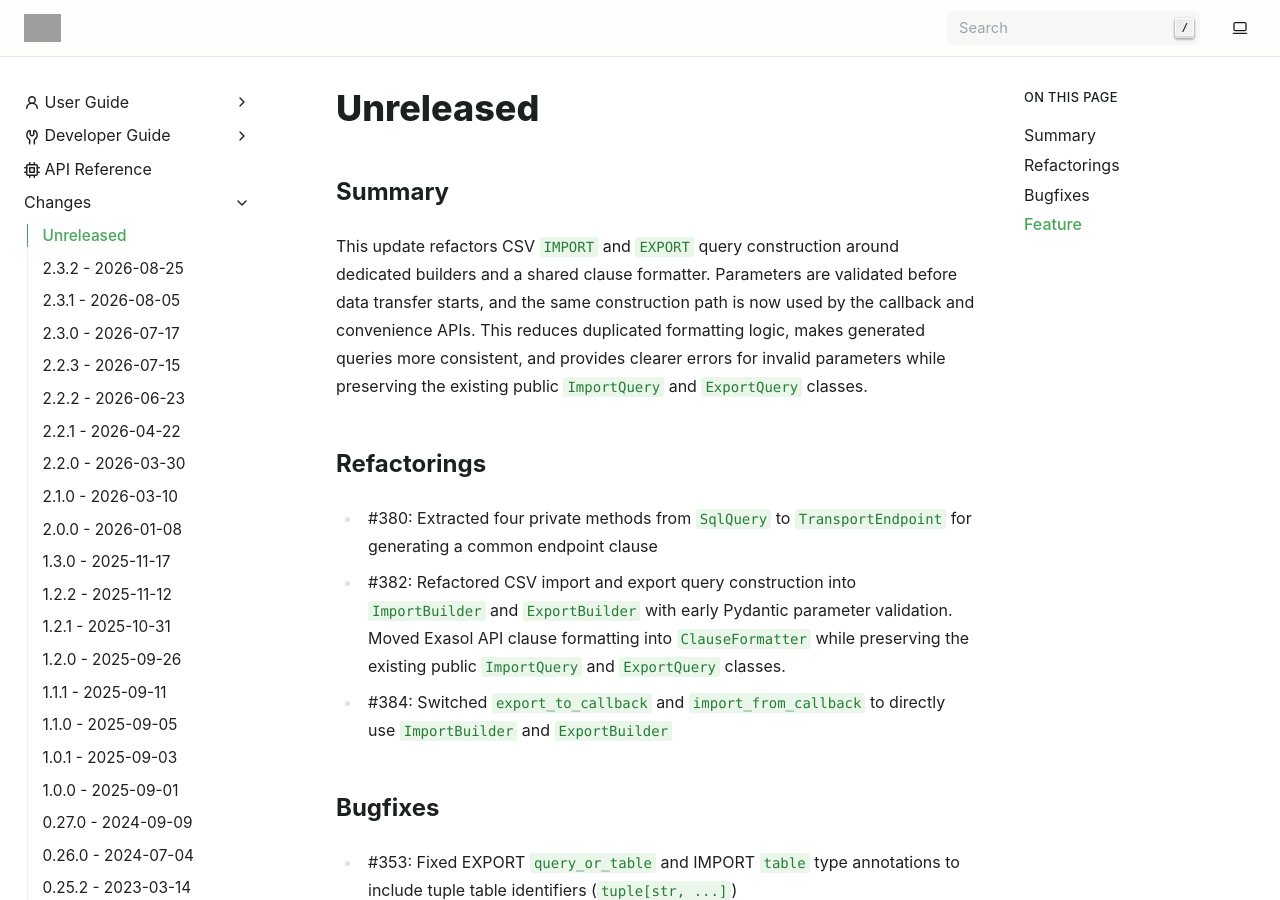
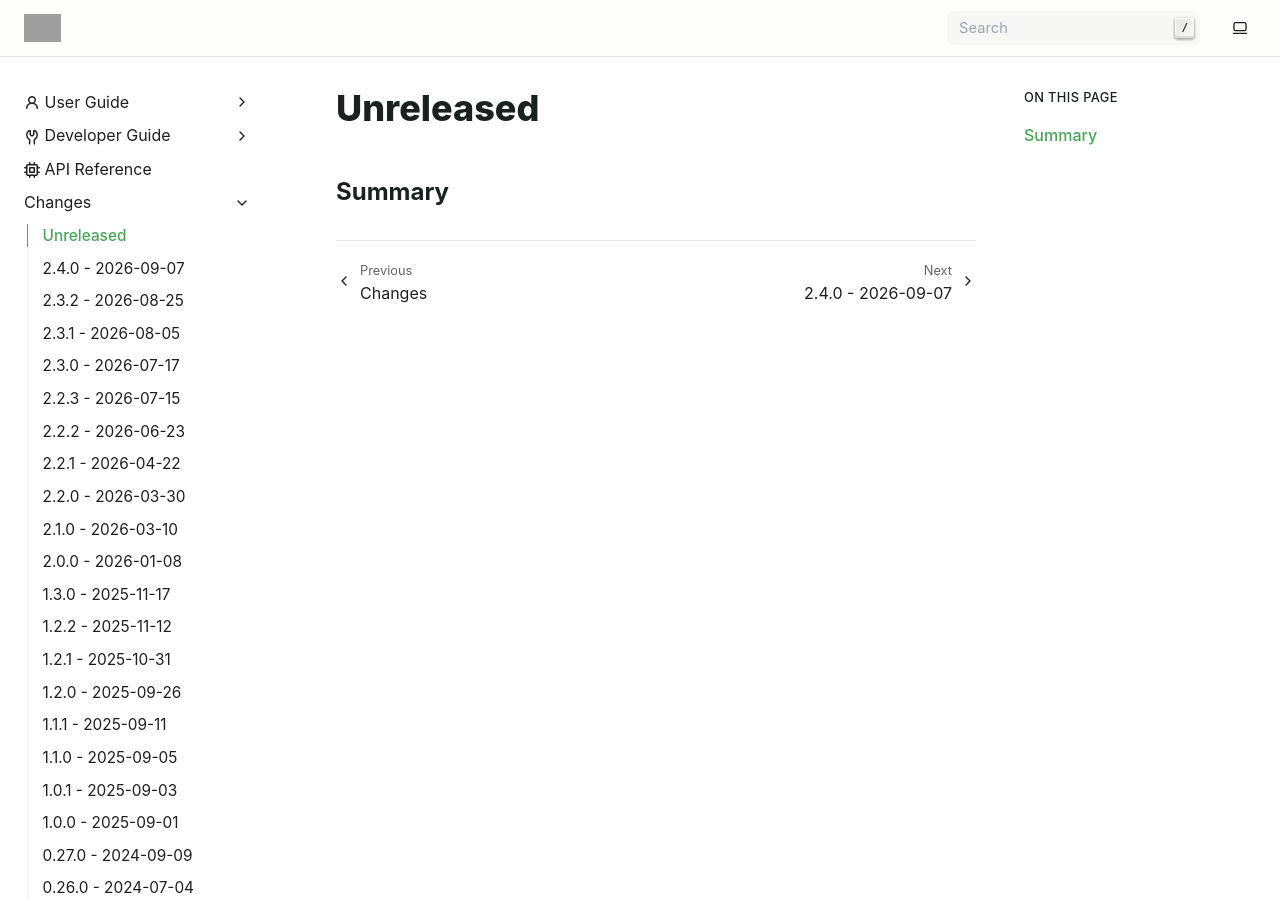
Before and after one commit to exasol/pyexasol, a Sphinx documentation site: the page built from doc/changes/unreleased.md, in a window 1280 px wide and 900 px high. Built offline with Sphinx 7.4.7, drawn with Linux system fonts in a browser that asks for light colours; some of the changed text lies outside the part shown; grey boxes are pictures that could not be loaded.

```diff
--- a/doc/changes/unreleased.md
+++ b/doc/changes/unreleased.md
@@ -1,25 +1,3 @@
 # Unreleased
 
 ## Summary
-
-This update refactors CSV `IMPORT` and `EXPORT` query construction around dedicated
-builders and a shared clause formatter. Parameters are validated before data transfer
-starts, and the same construction path is now used by the callback and convenience
-APIs. This reduces duplicated formatting logic, makes generated queries more
-consistent, and provides clearer errors for invalid parameters while preserving the
-existing public `ImportQuery` and `ExportQuery` classes.
-
-## Refactorings
-
-* #380: Extracted four private methods from `SqlQuery` to `TransportEndpoint` for generating a common endpoint clause
-* #382: Refactored CSV import and export query construction into `ImportBuilder` and `ExportBuilder` with early Pydantic parameter validation. Moved Exasol API clause formatting into `ClauseFormatter` while preserving the existing public `ImportQuery` and `ExportQuery` classes.
-* #384: Switched `export_to_callback` and `import_from_callback` to directly use `ImportBuilder` and `ExportBuilder`
-
-## Bugfixes
-
-* #353: Fixed EXPORT `query_or_table` and IMPORT `table` type annotations to include tuple table identifiers (`tuple[str, ...]`)
-* #398: Fixed Exasol version parsing for `2025.1.3-p.2`
-
-## Feature
-
-* #393: Added `ImportBuilder` for native parquet import
--- a/pyproject.toml
+++ b/pyproject.toml
@@ -1,6 +1,6 @@
 [project]
 name = "pyexasol"
-version = "2.3.2"
+version = "2.4.0"
 description = "Exasol python driver with extra features"
 authors = [
     { name = "Vitaly Markov", email = "wild.desu@gmail.com" },
```
Also changed, not shown: doc/changes/changelog.md (+2 -0 lines), doc/changes/changes_2.4.0.md (added, +56 -0 lines).
